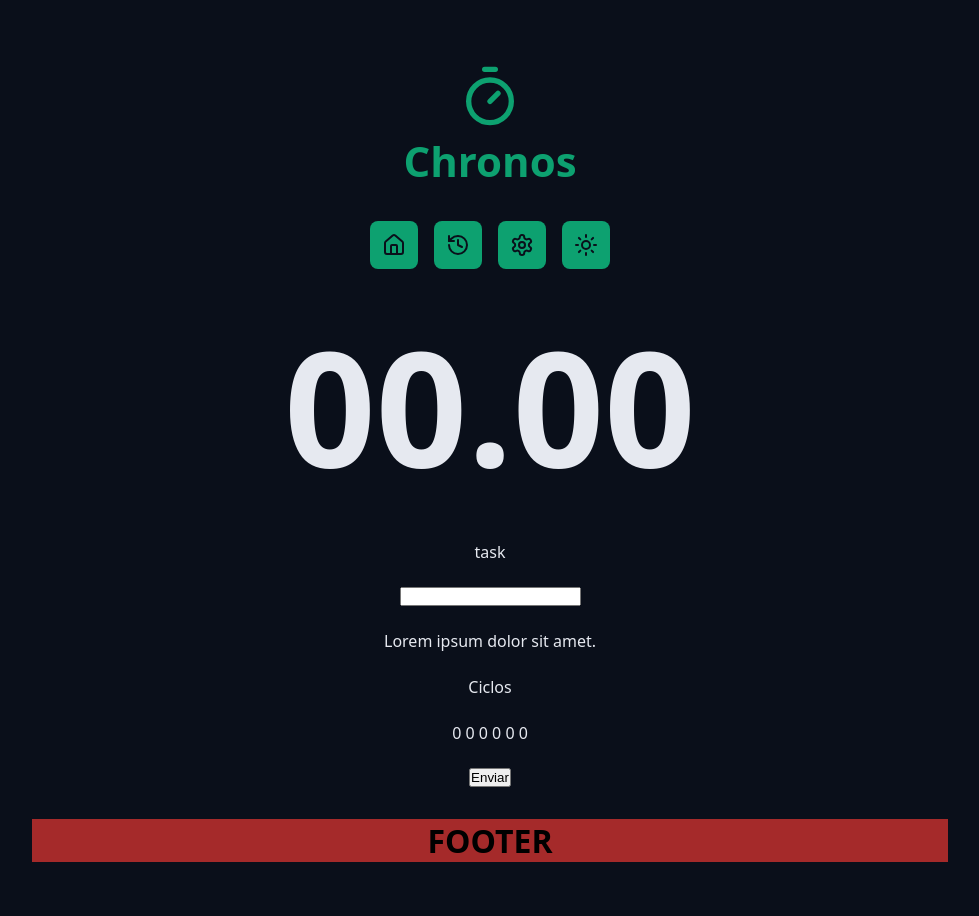
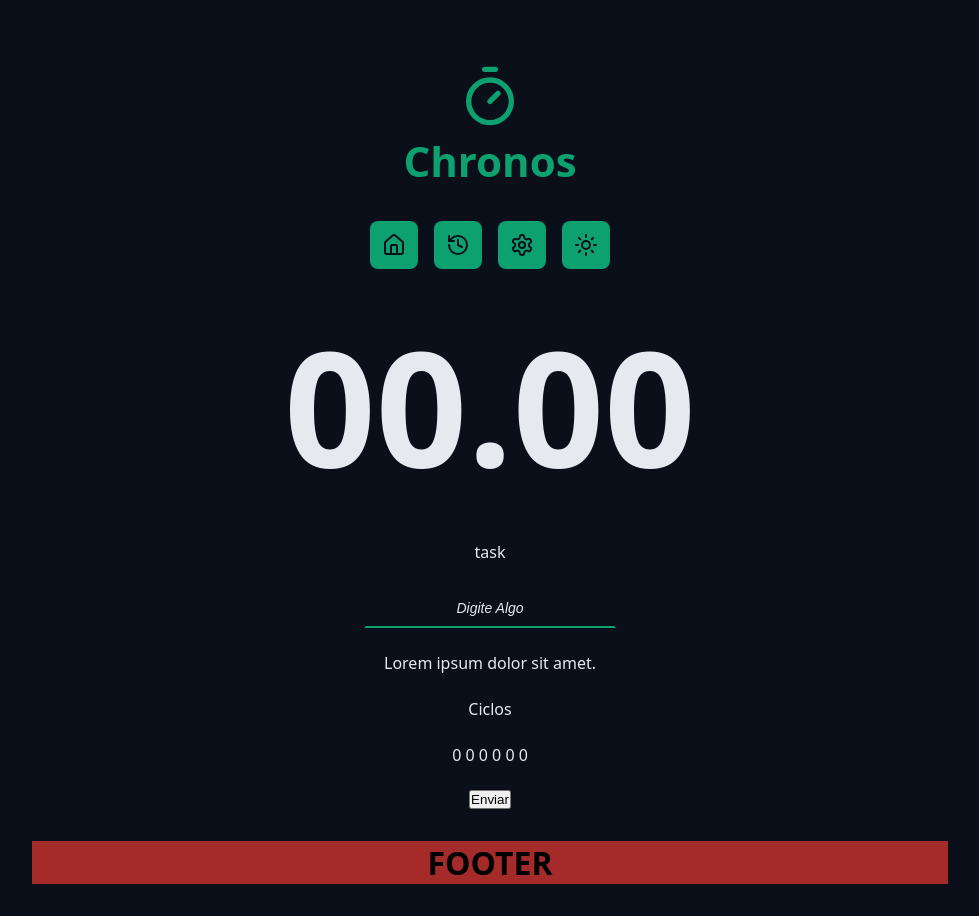
Before and after one commit to Celithoi/Curso-de-React.Js-e-Next.Js, a React (Vite) app: page / in a window 1280 px wide. Shown: the whole page, without its empty margins (150-1129 px from the left). Before the commit the page ends 894 px from the top, so only its background shows below. Built offline with nearby package versions, Linux system fonts and the light colour scheme.

Commit message:
adicionando estilos de css para input ativo, em foco e desativado

```diff
--- a/src/App.tsx
+++ b/src/App.tsx
@@ -24,7 +24,12 @@
       <Container>
         <form className="form" action="">
           <div className="formRow">
-            <DefaultInput id="meuInput" type="text" />
+            <DefaultInput
+              labelText="task"
+              id="meuInput"
+              type="text"
+              placeholder="Digite Algo"
+            />
           </div>
 
           <div className="formRow">
--- a/src/components/DefaultInput/index.tsx
+++ b/src/components/DefaultInput/index.tsx
@@ -1,12 +1,20 @@
+import styles from "./styles.module.css";
+
 type DefaultInputProps = {
   id: string;
+  labelText: string;
 } & React.ComponentProps<"input">;
 
-export function DefaultInput({ id, type }: DefaultInputProps) {
+export function DefaultInput({
+  id,
+  type,
+  labelText,
+  ...rest
+}: DefaultInputProps) {
   return (
     <>
-      <label htmlFor={id}>task</label>
-      <input id={id} type={type} />
+      <label htmlFor={id}>{labelText}</label>
+      <input className={styles.input} id={id} type={type} {...rest} />
     </>
   );
 }
--- a/src/components/DefaultInput/styles.module.css
+++ b/src/components/DefaultInput/styles.module.css
@@ -0,0 +1,27 @@
+.input {
+  background-color: transparent;
+  text-align: center;
+  font-size: 1.8rem;
+  padding: 0.8rem;
+  color: var(--text-default);
+  outline: none;
+  border: 0.2rem solid transparent;
+  border-bottom: 0.2rem solid var(--primary);
+  transition: all 0.1s ease-in-out;
+}
+
+.input:focus {
+  border-radius: 0.8rem;
+  border: 0.2rem solid var(--primary);
+}
+
+.input::placeholder {
+  color: var(--var-gray-500);
+  font-size: 1.4rem;
+  font-style: italic;
+}
+
+.input:disabled {
+  border-bottom: 0.2rem solid var(--disabled);
+  color: var(--text-muted);
+}
```
